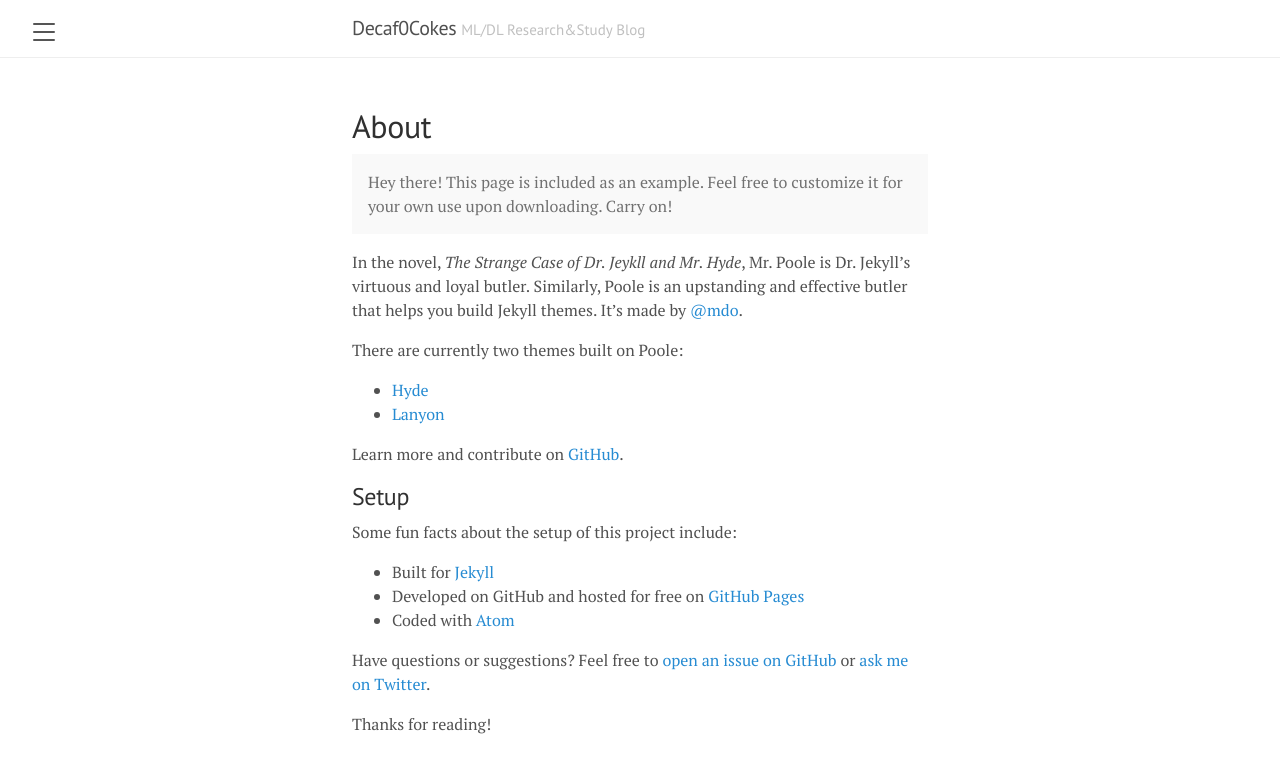
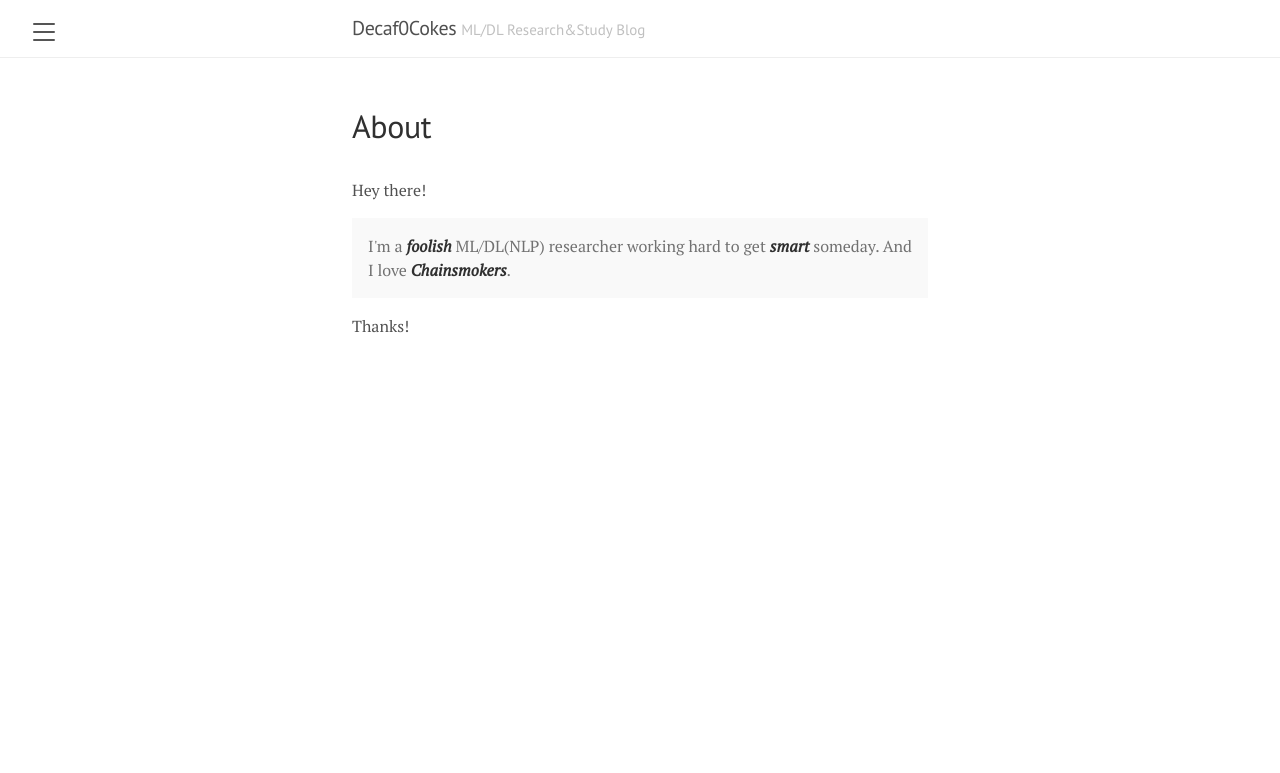
Before and after one commit to decaf0cokes/decaf0cokes.github.io, a Jekyll site: the page built from about.md, in a window 1280 px wide. Shown: the top 773 px of the page. Built offline with Jekyll 4.4.1, drawn with Linux system fonts in a browser that asks for light colours.

Commit message:
init blog

```diff
--- a/_config.yml
+++ b/_config.yml
@@ -1,7 +1,7 @@
 # Setup
 title:               Decaf0Cokes
 tagline:             'ML/DL Research&Study Blog'
-description:         'ML/DL(NLP,Generative Model etc) Research&Study Blog by Decaf0Cokes'
+description:         'ML/DL (NLP,Generative Model..) Research&Study Blog by Decaf0Cokes'
 url:                 https://decaf0cokes.github.io
 baseurl:             ''
 paginate:            5
@@ -18,5 +18,5 @@ plugins:
   - jekyll-paginate
 
 # Custom vars
-version:             1.1.0
+version:             1.0.0
 google_analytics_id: #UA-XXXX-Y
--- a/_includes/sidebar.html
+++ b/_includes/sidebar.html
@@ -25,14 +25,14 @@
       {% endif %}
     {% endfor %}
 
-    <a class="sidebar-nav-item" href="{{ site.github.repo }}/archive/v{{ site.version }}.zip">Download</a>
-    <a class="sidebar-nav-item" href="{{ site.github.repo }}">GitHub project</a>
-    <span class="sidebar-nav-item">Currently v{{ site.version }}</span>
+    <!-- <a class="sidebar-nav-item" href="{{ site.github.repo }}/archive/v{{ site.version }}.zip">Download</a> -->
+    <a class="sidebar-nav-item" href="{{ site.github.repo }}">GitHub Page</a>
+    <span class="sidebar-nav-item">Currently Version{{ site.version }}</span>
   </nav>
 
   <div class="sidebar-item">
     <p>
-      &copy; {{ site.time | date: '%Y' }}. All rights reserved.
+      &copy; {{ site.time | date: '%Y' }}. All Rights Reserved.
     </p>
   </div>
 </div>
--- a/about.md
+++ b/about.md
@@ -3,27 +3,8 @@ layout: page
 title: About
 ---
 
+<br/>Hey there!
 <p class="message">
-  Hey there! This page is included as an example. Feel free to customize it for your own use upon downloading. Carry on!
+  I'm a <strong><em>foolish</em></strong> ML/DL(NLP) researcher working hard to get <strong><em>smart</em></strong> someday. And I love <strong><em>Chainsmokers</em></strong>.
 </p>
-
-In the novel, *The Strange Case of Dr. Jeykll and Mr. Hyde*, Mr. Poole is Dr. Jekyll's virtuous and loyal butler. Similarly, Poole is an upstanding and effective butler that helps you build Jekyll themes. It's made by [@mdo](https://twitter.com/mdo).
-
-There are currently two themes built on Poole:
-
-* [Hyde](http://hyde.getpoole.com)
-* [Lanyon](http://lanyon.getpoole.com)
-
-Learn more and contribute on [GitHub](https://github.com/poole).
-
-## Setup
-
-Some fun facts about the setup of this project include:
-
-* Built for [Jekyll](https://jekyllrb.com)
-* Developed on GitHub and hosted for free on [GitHub Pages](https://pages.github.com)
-* Coded with [Atom](https://atom.io)
-
-Have questions or suggestions? Feel free to [open an issue on GitHub](https://github.com/poole/issues/new) or [ask me on Twitter](https://twitter.com/mdo).
-
-Thanks for reading!
+Thanks!
```
Also changed, not shown: list.md (added, +8 -0 lines).
